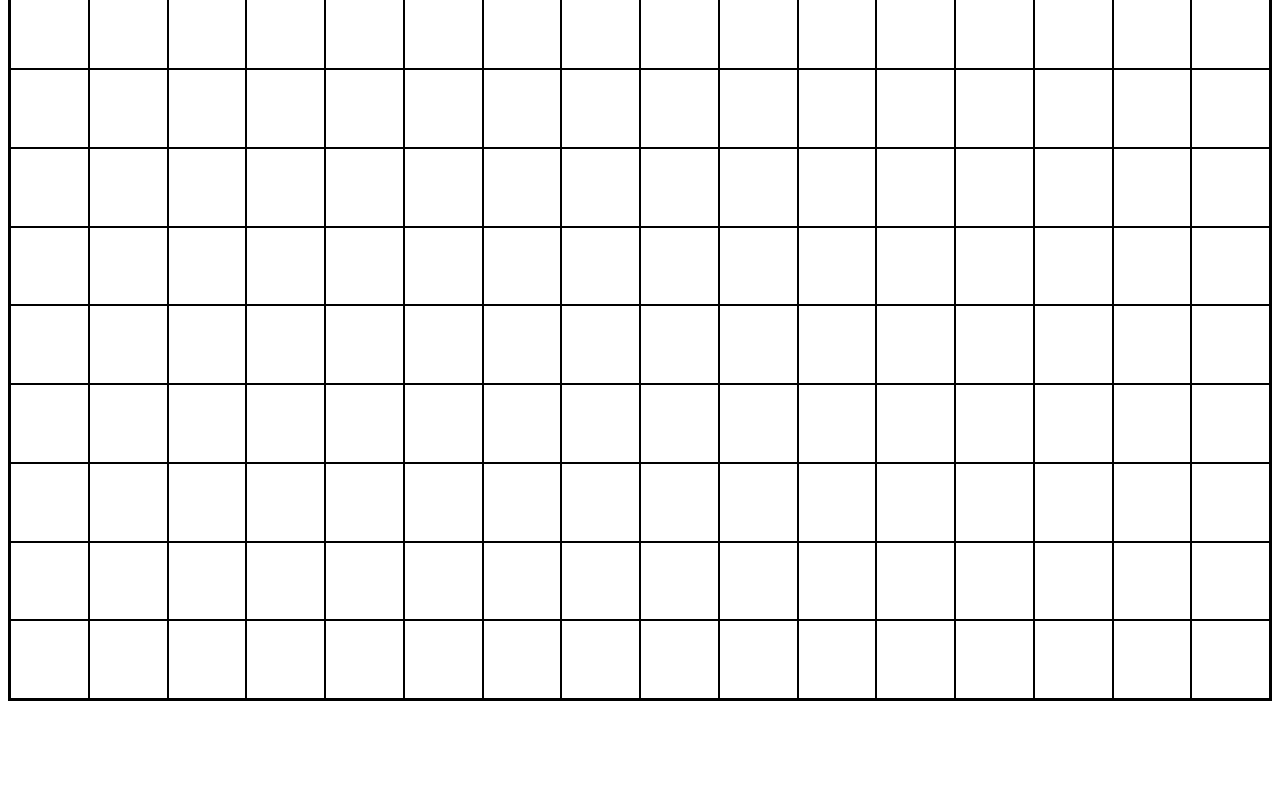
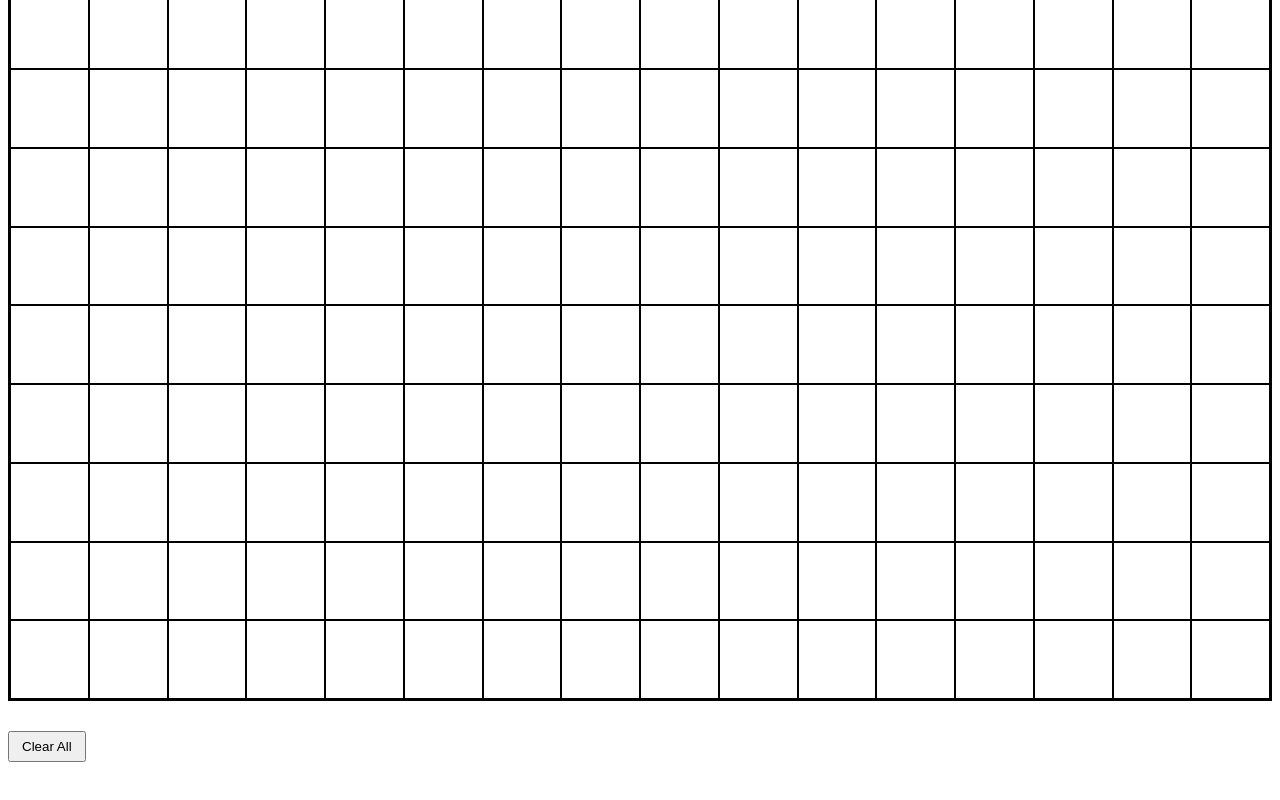
Before and after one commit to michaeltina/etch-a-sketch, a plain HTML site: page index.html in a window 1280 px wide. Shown: the part 571-1371 px from the top of the page. Before the commit the page ends 1280 px from the top, so only its background shows below. Drawn offline with Linux system fonts and the light colour scheme.

Commit message:
Add 'Clear All' button

```diff
--- a/script.js
+++ b/script.js
@@ -20,3 +20,12 @@ squares.forEach(square => {
         square.style.backgroundColor = 'lightgreen';
     })
 })
+
+const btn = document.createElement('button');
+
+btn.classList.add('button');
+btn.textContent = 'Clear All';
+btn.style.padding = '6px 12px'
+btn.style.margin = '30px 0'
+
+document.body.append(btn)
--- a/style.css
+++ b/style.css
@@ -11,3 +11,9 @@
 .row{
     display: flex;
 }
+
+.btn {
+    display: flex;
+    text-align: center;
+    justify-content: center;
+}
```
